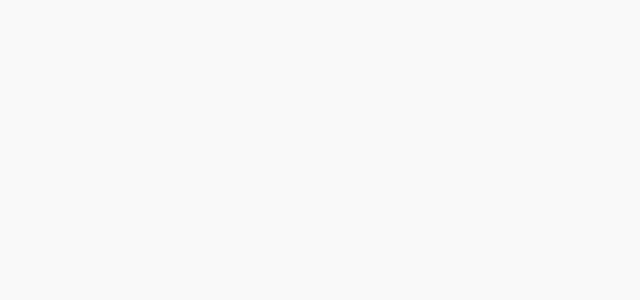
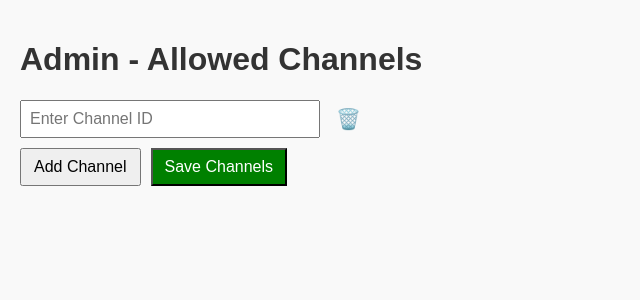
Before and after one commit to phmvilela/youtube, a React (Vite) app: page /admin in a window 1280 px wide. Before the commit this address had no page. Shown: the top 300 px of the page, without its empty margins (0-640 px from the left). Built offline with nearby package versions, Linux system fonts and the light colour scheme.

Commit message:
Admin page added to allow channels. Search happens over channels allowed via admin. Storage is browser's local storage

```diff
--- a/src/App.tsx
+++ b/src/App.tsx
@@ -2,6 +2,7 @@ import { BrowserRouter, Routes, Route } from 'react-router-dom'
 import Search from './pages/Search'
 import Watch from './pages/Watch'
 import KeyDebug from './pages/KeyDebug'
+import Admin from './pages/Admin'
 
 function App() {
   return (
@@ -10,6 +11,7 @@ function App() {
         <Route path="/" element={<Search />} />
         <Route path="/watch/:id" element={<Watch />} />
         <Route path="/debug" element={<KeyDebug />} />
+        <Route path="/admin" element={<Admin />} />
       </Routes>
     </BrowserRouter>
   )
--- /dev/null
+++ b/src/pages/Admin.tsx
@@ -0,0 +1,64 @@
+import React, { useState, useEffect } from 'react';
+
+const ALLOWED_CHANNELS_STORAGE_KEY = 'allowed-channels';
+
+export default function Admin() {
+  const [channels, setChannels] = useState<string[]>(['']);
+
+  useEffect(() => {
+    const storedChannels = localStorage.getItem(ALLOWED_CHANNELS_STORAGE_KEY);
+    if (storedChannels) {
+      const parsedChannels = JSON.parse(storedChannels);
+      if (Array.isArray(parsedChannels) && parsedChannels.length > 0) {
+        setChannels(parsedChannels);
+      }
+    }
+  }, []);
+
+  const handleAddChannel = () => {
+    setChannels([...channels, '']);
+  };
+
+  const handleRemoveChannel = (index: number) => {
+    const newChannels = channels.filter((_, i) => i !== index);
+    setChannels(newChannels);
+  };
+
+  const handleChannelChange = (index: number, value: string) => {
+    const newChannels = [...channels];
+    newChannels[index] = value;
+    setChannels(newChannels);
+  };
+
+  const handleSave = () => {
+    const nonEmptyChannels = channels.map(c => c.trim()).filter(Boolean);
+    localStorage.setItem(ALLOWED_CHANNELS_STORAGE_KEY, JSON.stringify(nonEmptyChannels));
+    alert('Channels saved!');
+  };
+
+  return (
+    <div style={{ padding: '20px' }}>
+      <h1>Admin - Allowed Channels</h1>
+      {channels.map((channel, index) => (
+        <div key={index} style={{ display: 'flex', alignItems: 'center', marginBottom: '10px' }}>
+          <input
+            type="text"
+            value={channel}
+            onChange={(e) => handleChannelChange(index, e.target.value)}
+            placeholder="Enter Channel ID"
+            style={{ padding: '8px', width: '300px', fontSize: '16px' }}
+          />
+          <button onClick={() => handleRemoveChannel(index)} style={{ marginLeft: '10px', background: 'none', border: 'none', cursor: 'pointer', fontSize: '20px' }}>
+            🗑️
+          </button>
+        </div>
+      ))}
+      <button onClick={handleAddChannel} style={{ padding: '8px 12px', fontSize: '16px', marginRight: '10px' }}>
+        Add Channel
+      </button>
+      <button onClick={handleSave} style={{ padding: '8px 12px', fontSize: '16px', background: 'green', color: 'white' }}>
+        Save Channels
+      </button>
+    </div>
+  );
+}
--- a/src/pages/Search.tsx
+++ b/src/pages/Search.tsx
@@ -1,27 +1,29 @@
 import React, { useState, useEffect, useRef } from 'react';
-import { useNavigate } from 'react-router-dom';
+import { useNavigate, Link } from 'react-router-dom';
 import { useApiKey } from '../hooks/useApiKey';
 import ApiKeyModal from '../components/ApiKeyModal';
 
-const CHANNELS = [
-  { id: 'UCLsooMJoIpl_7ux2jvdPB-Q', title: 'Channel A (UCLsooMJo...)' },
-  { id: 'UCMgbJL73cGG3TxmYafJw5hA', title: 'Channel B (UCMgbJL7...)' }
-];
+const ALLOWED_CHANNELS_STORAGE_KEY = 'allowed-channels';
 const MAX_RESULTS = 15;
 const COLUMNS = 8;
 
 interface VideoItem {
   id: { videoId: string };
   snippet: {
-    title: string;
+    title:string;
     thumbnails: {
       medium: { url: string };
     };
   };
 }
 
+interface Channel {
+  id: string;
+  title: string;
+}
+
 interface ChannelResults {
-  channel: { id: string; title: string };
+  channel: Channel;
   items: VideoItem[];
 }
 
@@ -35,28 +37,72 @@ export default function Search() {
 
   const [error, setError] = useState<string | null>(null);
   const { apiKey, saveApiKey } = useApiKey();
+  const [channels, setChannels] = useState<Channel[]>([]);
+
+  useEffect(() => {
+    if (!apiKey) return;
+
+    const storedChannelIds = localStorage.getItem(ALLOWED_CHANNELS_STORAGE_KEY);
+    if (storedChannelIds) {
+      const channelIds = JSON.parse(storedChannelIds) as string[];
+
+      if (channelIds.length > 0) {
+        setLoading(true);
+        const fetchChannelDetails = async () => {
+          try {
+            const promises = channelIds.map(async (id) => {
+              const url = `https://www.googleapis.com/youtube/v3/channels?part=snippet&id=${id}&key=${apiKey}`;
+              const res = await fetch(url);
+              const data = await res.json();
+              if (data.items && data.items.length > 0) {
+                return {
+                  id,
+                  title: data.items[0].snippet.title,
+                };
+              }
+              return { id, title: `Unknown Channel (${id})` };
+            });
+            const channelDetails = await Promise.all(promises);
+            setChannels(channelDetails);
+          } catch (err) {
+            setError('Failed to fetch channel details.');
+          } finally {
+            setLoading(false);
+          }
+        };
+        fetchChannelDetails();
+      }
+    }
+  }, [apiKey]);
 
   const searchAllChannels = async (searchQuery: string) => {
     if (!apiKey) {
       setError('API key is not set.');
       return;
     }
+    if (channels.length === 0) {
+      setError("No channels configured. Please add channels in the admin page.");
+      return;
+    }
     setLoading(true);
     setError(null);
     try {
-      const promises = CHANNELS.map(async (channel) => {
-        const url = `https://www.googleapis.com/youtube/v3/search?part=snippet&type=video&maxResults=${MAX_RESULTS}&q=${encodeURIComponent(searchQuery)}&channelId=${channel.id}&key=${apiKey}`;
-        const res = await fetch(url);
-        const data = await res.json();
+      const promises = channels.map(async (channel) => {
+        try {
+          const url = `https://www.googleapis.com/youtube/v3/search?part=snippet&type=video&maxResults=${MAX_RESULTS}&q=${encodeURIComponent(searchQuery)}&channelId=${channel.id}&key=${apiKey}`;
+          const res = await fetch(url);
+          const data = await res.json();
 
-        if (data.error) {
-          if (data.error.code === 400 && data.error.errors[0].reason === 'keyInvalid') {
-            throw new Error('The provided API key is invalid.');
+          if (data.error) {
+            console.error(`Error fetching videos for channel ${channel.id}:`, data.error.message);
+            return { channel, items: [] };
           }
-          throw new Error(data.error.message || 'YouTube API Error');
+
+          return { channel, items: data.items || [] };
+        } catch (err) {
+          console.error(`Failed to process search for channel ${channel.id}:`, err);
+          return { channel, items: [] };
         }
-
-        return { channel, items: data.items || [] };
       });
 
       const searchResults = await Promise.all(promises);
@@ -124,6 +170,11 @@ export default function Search() {
 
   return (
     <div className="search-page" style={{ padding: '20px' }}>
+      <div style={{ position: 'absolute', top: '20px', right: '20px' }}>
+        <Link to="/admin" style={{ textDecoration: 'none', color: 'blue' }}>
+          Admin
+        </Link>
+      </div>
       <h1>YouTube Multi-Channel Search</h1>
       <div className="hint" style={{ fontSize: '14px', color: '#666', marginBottom: '10px' }}>
         Press <strong>0</strong> on your remote to focus the search box
@@ -146,6 +197,13 @@ export default function Search() {
       {error && (
         <div style={{ color: 'red', padding: '20px', border: '1px solid red', borderRadius: '6px', marginBottom: '20px', backgroundColor: '#fff5f5' }}>
           <strong>Error:</strong> {error}
+        </div>
+      )}
+
+      {channels.length === 0 && !loading && (
+        <div style={{ padding: '20px', backgroundColor: '#f0f0f0' }}>
+          <h2>No channels configured</h2>
+          <p>Please go to the <Link to="/admin">Admin Page</Link> to add some YouTube channels.</p>
         </div>
       )}
 
```
